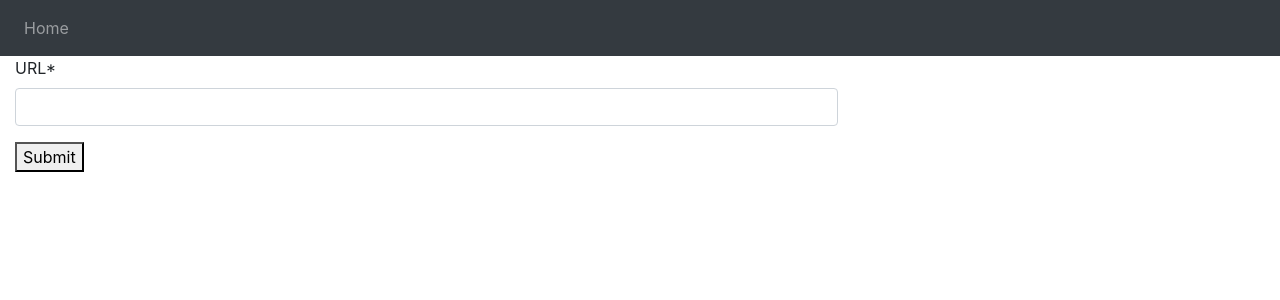
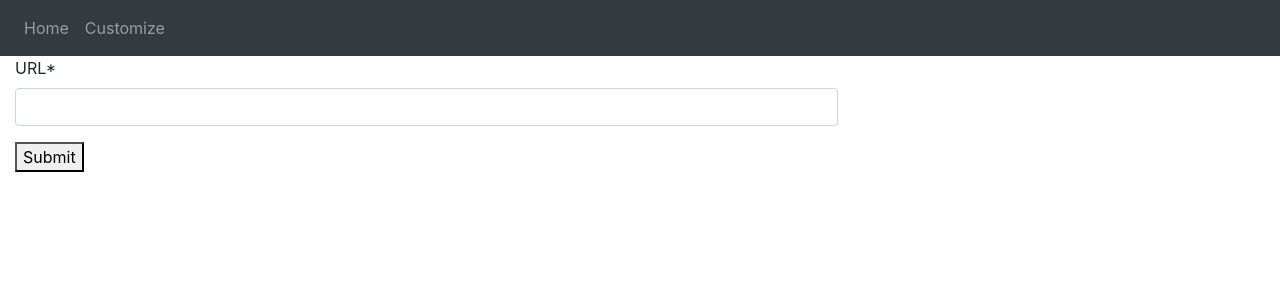
Before and after one commit to Baz07/urlShort, a Django app: page / in a window 1280 px wide. Shown: the top 300 px of the page. Run offline with Django 3.2, Linux system fonts and the light colour scheme; some libraries are stand-ins or nearby versions.

Commit message:
Added Custom Navbar Support

```diff
--- a/tinyURLapp/templates/tinyURLapp/base.html
+++ b/tinyURLapp/templates/tinyURLapp/base.html
@@ -16,6 +16,9 @@
       <ul class="navbar-nav mr-auto">
         <li class="nav-item">
           <a class="nav-link" href="{% url 'tiny-home' %}">Home <span class="sr-only">(current)</span></a>
+        </li>
+        <li class="nav-item">
+          <a class="nav-link" href="{% url 'custom-home' %}">Customize</a>
         </li>
       </ul>
     </nav>
```
